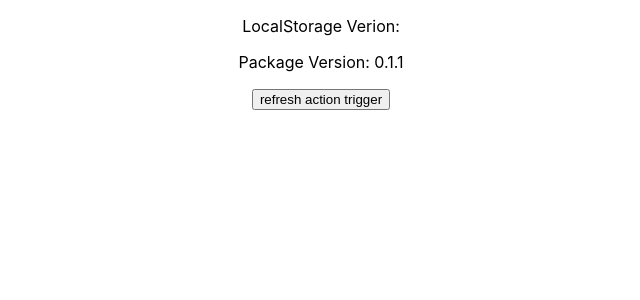
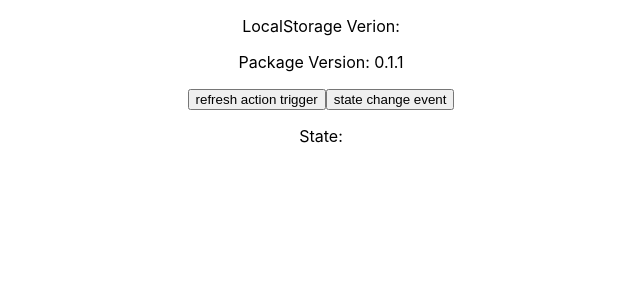
Before and after one commit to devsomda/practice, a React (Create React App) app: page /practice/version-alert in a window 1280 px wide. Shown: the top 300 px of the page, without its empty margins (319-959 px from the left). Built offline with nearby package versions, Linux system fonts and the light colour scheme.

Commit message:
practice: add state change button

```diff
--- a/src/pages/VersionAlert.tsx
+++ b/src/pages/VersionAlert.tsx
@@ -1,11 +1,13 @@
-import React, { useEffect } from "react";
+import React, { useEffect, useState } from "react";
 import packageJson from "../../package.json";
 
 export default function VersionAlert() {
+  const [state, setState] = useState("");
+
   const version = window.localStorage.getItem("version");
 
   useEffect(() => {
-    if (!version) {
+    if (!version || version !== packageJson.version) {
       window.localStorage.setItem("version", packageJson.version);
     }
     if (version !== packageJson.version) {
@@ -15,17 +17,26 @@ export default function VersionAlert() {
     console.log("local ver", version, "current", packageJson.version);
   }, []);
 
-  const actionTrigger = () => {
+  const refreshTrigger = () => {
     window.location.reload();
+  };
+
+  const stateChangeHandler = () => {
+    const date = new Date();
+    setState(`State Changed at ${date}`);
   };
 
   return (
     <div>
       <p>LocalStorage Verion: {version}</p>
       <p>Package Version: {packageJson.version}</p>
-      <button type="button" onClick={actionTrigger}>
+      <button type="button" onClick={refreshTrigger}>
         refresh action trigger
       </button>
+      <button type="button" onClick={stateChangeHandler}>
+        state change event
+      </button>
+      <p>State: {state}</p>
     </div>
   );
 }
```
